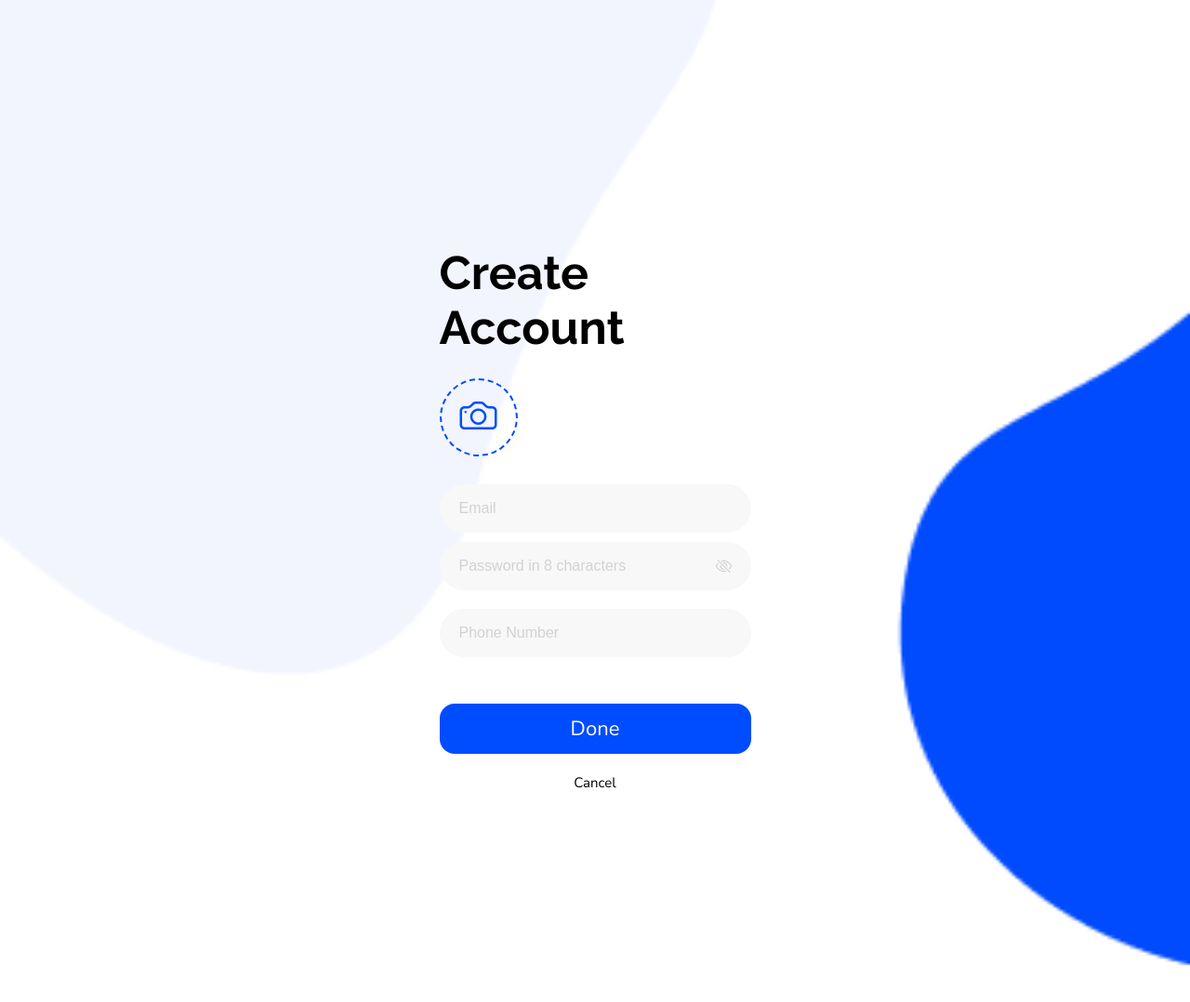
After one commit to TeyJunChengLearn/SDproject, a Flask app: page /createacc in a window 1280 px wide. The commit adds this page. Shown: the top 1078 px of the page at 93% size. Run offline with Flask 3, Linux system fonts and the light colour scheme; some libraries are stand-ins or nearby versions.

Commit message:
feat: createaccount.html & css & js

```diff
--- a/app.py
+++ b/app.py
@@ -190,6 +190,10 @@ def index():
 def login():
     return render_template('login.html')
 
+@app.route("/createacc")
+def createacc():
+    return render_template('createaccount.html')
+
 @app.route("/insertpassword")
 def password():
     return render_template('insertpassword.html')
--- /dev/null
+++ b/static/js/createaccount.js
@@ -0,0 +1,124 @@
+//Phone number
+const phoneInput = document.querySelector("#phone");
+    const iti = window.intlTelInput(phoneInput, {
+      utilsScript: "https://cdnjs.cloudflare.com/ajax/libs/intl-tel-input/17.0.8/js/utils.js",
+      preferredCountries: ['my', 'sg', 'us', 'gb'],
+      separateDialCode: true,
+      initialCountry: "my",
+      nationalMode: false
+    });
+
+    // Prevent non-numeric input
+    phoneInput.addEventListener('keydown', function(e) {
+      // Allow: backspace, delete, tab, escape, enter
+      if ([46, 8, 9, 27, 13].includes(e.keyCode) ||
+          // Allow: Ctrl+A, Ctrl+C, Ctrl+V, Ctrl+X
+          (e.keyCode == 65 && e.ctrlKey === true) ||
+          (e.keyCode == 67 && e.ctrlKey === true) ||
+          (e.keyCode == 86 && e.ctrlKey === true) ||
+          (e.keyCode == 88 && e.ctrlKey === true) ||
+          // Allow: home, end, left, right
+          (e.keyCode >= 35 && e.keyCode <= 39)) {
+            return;
+      }
+      // Ensure it's a number
+      if ((e.shiftKey || (e.keyCode < 48 || e.keyCode > 57)) && (e.keyCode < 96 || e.keyCode > 105)) {
+        e.preventDefault();
+      }
+    });
+
+    // Form validation
+    document.getElementById('signupForm').addEventListener('submit', function(e) {
+      const phoneNumber = iti.getNumber();
+      if (!iti.isValidNumber()) {
+        e.preventDefault();
+        alert('Please enter a valid phone number');
+        phoneInput.focus();
+      }
+    });
+
+//Password
+document.addEventListener('DOMContentLoaded', function() {
+    // Phone input initialization (existing code)
+    const phoneInput = document.querySelector("#phone");
+    const iti = window.intlTelInput(phoneInput, {
+      utilsScript: "https://cdnjs.cloudflare.com/ajax/libs/intl-tel-input/17.0.8/js/utils.js",
+      preferredCountries: ['my', 'sg', 'us', 'gb'],
+      separateDialCode: true,
+      initialCountry: "my",
+      nationalMode: false
+    });
+
+    // Phone number validation (existing code)
+    phoneInput.addEventListener('keydown', function(e) {
+      if ([46, 8, 9, 27, 13].includes(e.keyCode) ||
+          (e.keyCode == 65 && e.ctrlKey === true) ||
+          (e.keyCode == 67 && e.ctrlKey === true) ||
+          (e.keyCode == 86 && e.ctrlKey === true) ||
+          (e.keyCode == 88 && e.ctrlKey === true) ||
+          (e.keyCode >= 35 && e.keyCode <= 39)) {
+            return;
+      }
+      if ((e.shiftKey || (e.keyCode < 48 || e.keyCode > 57)) && (e.keyCode < 96 || e.keyCode > 105)) {
+        e.preventDefault();
+      }
+    });
+
+    // Password toggle functionality
+    const togglePassword = document.querySelector('#togglePassword');
+    const password = document.querySelector('#password');
+
+    // Character limit enforcement
+    password.addEventListener('input', function() {
+      if (this.value.length > 8) {
+        this.value = this.value.slice(0, 8);
+      }
+    });
+
+    // Toggle password visibility
+    togglePassword.addEventListener('click', function() {
+      const type = password.getAttribute('type') === 'password' ? 'text' : 'password';
+      password.setAttribute('type', type);
+
+      // Toggle icon
+      this.classList.toggle('bi-eye-slash');
+      this.classList.toggle('bi-eye');
+    });
+
+    // Form validation
+    document.getElementById('signupForm').addEventListener('submit', function(e) {
+      // Phone validation
+      if (!iti.isValidNumber()) {
+        e.preventDefault();
+        alert('Please enter a valid phone number');
+        phoneInput.focus();
+        return;
+      }
+
+      // Password validation
+      if (password.value.length !== 8) {
+        e.preventDefault();
+        password.setCustomValidity('Password must be exactly 8 characters');
+        password.reportValidity();
+        password.focus();
+      } else {
+        password.setCustomValidity('');
+      }
+    });
+  });
+
+
+//upload profile
+document.getElementById('fileInput').addEventListener('change', function(event) {
+    const file = event.target.files[0];
+    if (file) {
+        const reader = new FileReader();
+        reader.onload = function(e) {
+            document.querySelector('.uploadprofile').style.backgroundImage = `url('${e.target.result}')`;
+            document.querySelector('.uploadprofile').style.backgroundSize = 'cover';
+            document.querySelector('.uploadprofile').style.backgroundPosition = 'center';
+            document.querySelector('.uploadprofile i').style.display = 'none'; // hide camera icon after upload
+        }
+        reader.readAsDataURL(file);
+    }
+});
--- /dev/null
+++ b/static/stylesheets/createaccount.css
@@ -0,0 +1,162 @@
+body, html {
+    margin: 0;
+    padding: 0;
+    height: 100%;
+    font-family: 'Nunito Sans', sans-serif;
+    background-color: white;
+    position: relative; /* Important: so child elements (background, container) can layer */
+    overflow: hidden;
+}
+
+.background {
+    position: absolute; /* Cover the entire page */
+    top: 0;
+    left: 0;
+    width: 100vw;
+    z-index: 0; /* Put background at the bottom */
+}
+
+.background img {
+    width: 100%;
+    height: 100%;
+    object-fit: cover;
+}
+
+.container {
+    position: relative; /* Content stays above background */
+    z-index: 2;
+    display: flex;
+    justify-content: center;
+    align-items: center;
+    height: 100vh;
+}
+
+h1 {
+    margin: 0;
+    font-family: 'Raleway', sans-serif;
+    font-size: 50px;
+}
+
+/* Camera upload */
+.uploadprofile {
+    width: 80px;
+    height: 80px;
+    border: 2px dashed #004CFF;
+    border-radius: 50%;
+    display: flex;
+    justify-content: center;
+    align-items: center;
+    cursor: pointer;
+    margin-top: 25px;
+    margin-bottom: 20px;
+}
+
+.uploadprofile i {
+    font-size: 40px;
+    color: #004CFF;
+}
+
+/* Form inputs */
+input[type="email"],
+input[type="password"],
+input[type="tel"] {
+    width: 100%;
+    max-width: 335px;
+    padding: 16px 20px;
+    margin-top: 10px;
+    background-color: #f8f8f8;
+    border: 1px solid #f8f8f8;
+    border-radius: 60px;
+    font-size: 16px;
+    box-sizing: border-box;
+}
+
+input::placeholder {
+    color: #D2D2D2;
+}
+
+.password-container {
+    position: relative;
+    width: 100%;
+    max-width: 335px;
+}
+
+.password-container input {
+    width: 100%;
+    padding: 16px 50px 16px 20px; /* Extra right padding for icon */
+    margin-top: 10px;
+    background-color: #f8f8f8;
+    border: 1px solid #f8f8f8;
+    border-radius: 60px;
+    font-size: 16px;
+    box-sizing: border-box;
+}
+
+#togglePassword {
+    position: absolute;
+    right: 20px;
+    top: 60%;
+    transform: translateY(-50%);
+    cursor: pointer;
+    color: #D2D2D2;
+    font-size: 18px;
+}
+
+.toggle-password i {
+    font-size: 18px;
+}
+
+/* Phone input container */
+.phone-container {
+    margin-top: 10px;
+    width: 100%;
+    max-width: 335px;
+}
+
+/* Country select dropdown */
+.iti {
+    width: 100%;
+}
+.iti__selected-flag {
+    padding: 0 10px 0 20px;
+    border-radius: 60px 0 0 60px;
+}
+.iti__flag-container {
+    padding: 16px 0;
+}
+.iti__selected-dial-code {
+    font-family: 'Nunito Sans', sans-serif;
+}
+.iti__country-list {
+    border-radius: 10px;
+}
+
+/* Buttons */
+.button {
+    display: flex;
+    flex-direction: column;
+    gap: 20px;
+    margin-top: 20px;
+}
+
+.done-btn {
+    padding: 12px 55px;
+    font-family: 'Nunito Sans', sans-serif;
+    font-size: 22px;
+    background-color: #004CFF;
+    color: white;
+    border: none;
+    border-radius: 16px;
+    cursor: pointer;
+    width: 335px;
+    margin-top: 30px;
+}
+
+.cancel-btn {
+    background: transparent;
+    border: none;
+    font-family: 'Nunito Sans', sans-serif;
+    font-size: 15px;
+    cursor: pointer;
+    width: 335px;
+}
--- /dev/null
+++ b/templates/createaccount.html
@@ -0,0 +1,57 @@
+<!DOCTYPE html>
+<html lang="en">
+<head>
+  <meta charset="UTF-8">
+  <meta name="viewport" content="width=device-width, initial-scale=1.0"/>
+  <link rel="stylesheet" href="{{ url_for('static', filename='stylesheets/createaccount.css') }}">
+
+  <!-- Fonts -->
+  <link rel="preconnect" href="https://fonts.googleapis.com">
+  <link rel="preconnect" href="https://fonts.gstatic.com" crossorigin>
+  <link href="https://fonts.googleapis.com/css2?family=Nunito+Sans&family=Raleway:wght@700&display=swap" rel="stylesheet">
+
+  <!-- Icons -->
+  <link rel="stylesheet" href="https://cdnjs.cloudflare.com/ajax/libs/font-awesome/6.4.0/css/all.min.css">
+  <link rel="stylesheet" href="https://cdn.jsdelivr.net/npm/bootstrap-icons@1.10.5/font/bootstrap-icons.css">
+
+  <!-- Country select -->
+  <link rel="stylesheet" href="https://cdnjs.cloudflare.com/ajax/libs/intl-tel-input/17.0.8/css/intlTelInput.css"/>
+  <script src="https://cdnjs.cloudflare.com/ajax/libs/intl-tel-input/17.0.8/js/intlTelInput.min.js"></script>
+
+  <title>Create Account</title>
+</head>
+
+<body>
+    <div class="background">
+        <img src="static/createbubble.png" alt="background" />
+      </div>
+    <div class="container">
+    <div class="header">
+    <h1>Create</h1>
+    <h1>Account</h1>
+    <div class="uploadprofile" onclick="document.getElementById('fileInput').click();">
+        <i class="bi bi-camera"></i>
+    </div>
+    <input type="file" id="fileInput" accept="image/*" style="display: none;">
+      <form action="/login" method="POST" id="signupForm">
+        <input type="email" id="email" name="email" placeholder="Email" required />
+        <div class="password-container">
+            <input type="password" id="password" name="password" placeholder="Password in 8 characters" minlength="8" maxlength="8" pattern=".{8}"required />
+            <i class="bi bi-eye-slash" id="togglePassword"></i>
+        </div>
+        <div class="phone-container">
+          <input type="tel" id="phone" name="phone" placeholder="Phone Number" pattern="[0-9]{6,15}" required />
+        </div>
+        <div class="button">
+          <button type="submit" class="done-btn">Done</button>
+          <button type="button" class="cancel-btn" onclick="window.location.href='/'">Cancel</button>
+        </div>
+      </form>
+    </div>
+  </div>
+</body>
+</html>
+
+  <script src="{{ url_for('static', filename='js/createaccount.js') }}"></script>
+</body>
+</html>
--- a/templates/index.html
+++ b/templates/index.html
@@ -23,7 +23,7 @@
             <p>Marketplace to Buy, Sell and Trade preloved items</p>
         </div>
         <div class="button">
-            <button type="button" class="signup-btn" onclick="window.location.href='signup'">Let's get started</button>
+            <button type="button" class="signup-btn" onclick="window.location.href='/createacc'">Let's get started</button>
             <button type="button" class="login-btn" onclick="window.location.href='/login'">I already have an account<i class="fas fa-arrow-right"></i></button>
         </div>
     </div>
```
Also changed, not shown: static/js/password.js (added, +56 -0 lines), templates/insertpassword.html (+1 -59 lines), static/createbubble.png (added).
